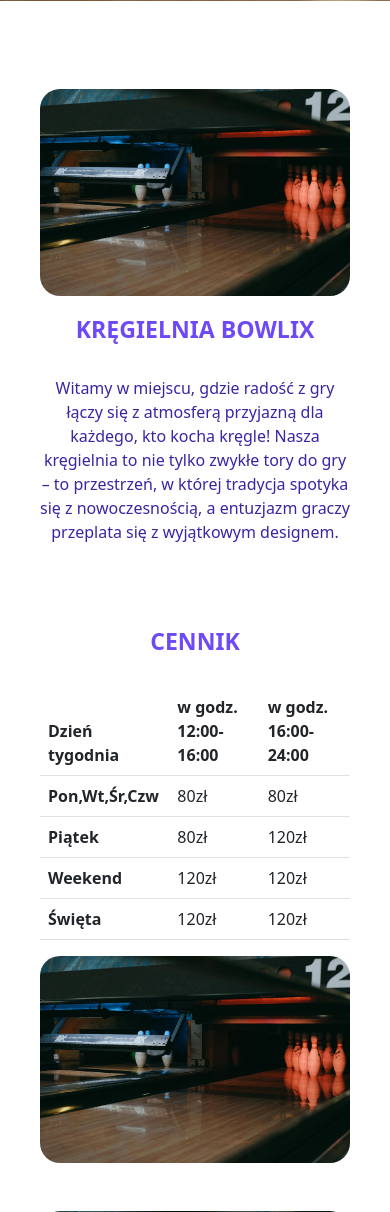
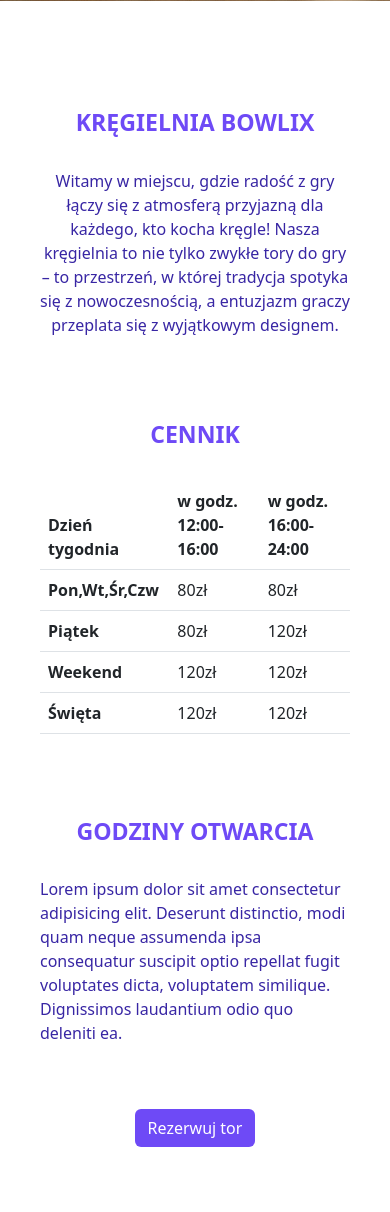
Before and after one commit to spokoziutek/Bowlix, a PHP site: page / in a window 390 px wide. Shown: the part 649-1861 px from the top of the page. Run offline with PHP 8.4, Linux system fonts and the light colour scheme.

Commit message:
general changes

```diff
--- a/index.php
+++ b/index.php
@@ -28,7 +28,7 @@
                         <a class="nav-link" href="logout.php">Logowanie</a>
                     </li>
                     <li class="nav-item">
-                        <button class="btn" id="btn-reservation">Rezerwuj tor</button>
+                        <button class="btn mb-2" id="btn-reservation">Rezerwuj tor</button>
                     </li>
                 </ul>
             </div>
--- a/style.css
+++ b/style.css
@@ -219,6 +219,12 @@
     border-radius: 20px;
 }
 
+@media (max-width: 991px) {
+    #col-img {
+        display: none;
+    }
+}
+
 #footer{
     background-color: #192136;
     margin-top: -225px;
```
Lines whose indentation alone changed are shown as unchanged.
